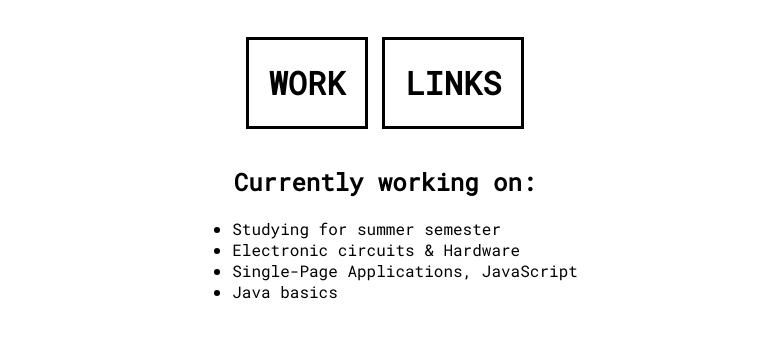
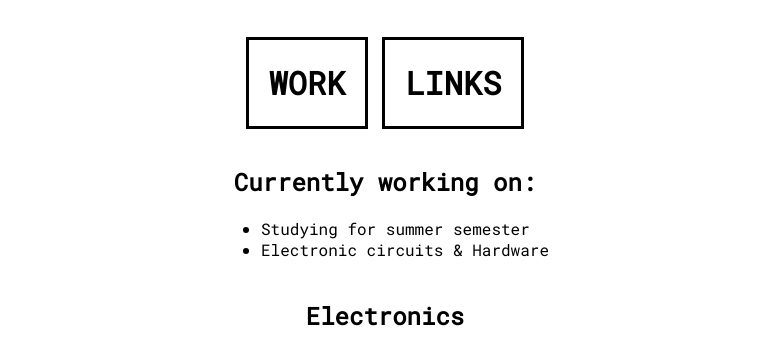
Before and after one commit to dvdjnt/portfolio, a plain HTML site: page index.html in a window 1280 px wide. Shown: the top 339 px of the page, without its empty margins (255-1024 px from the left). Drawn offline with Linux system fonts and the light colour scheme.

Commit message:
updated current tasks

```diff
--- a/index.html
+++ b/index.html
@@ -29,8 +29,6 @@
                 <ul>
                     <li>Studying for summer semester</li>
                     <li>Electronic circuits & Hardware</li>
-                    <li>Single-Page Applications, JavaScript</li>
-                    <li>Java basics</li>
                 </ul>
             </div>
 
```
